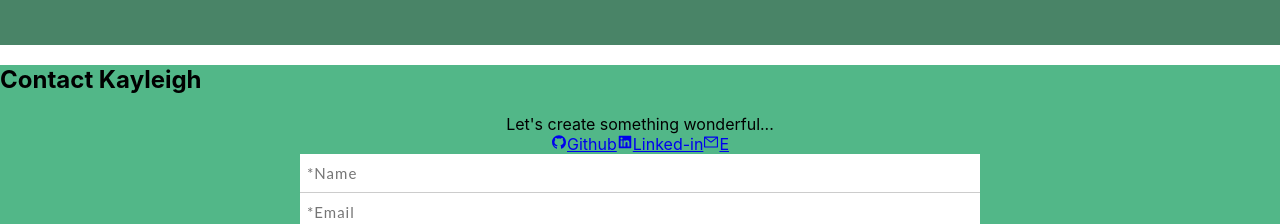
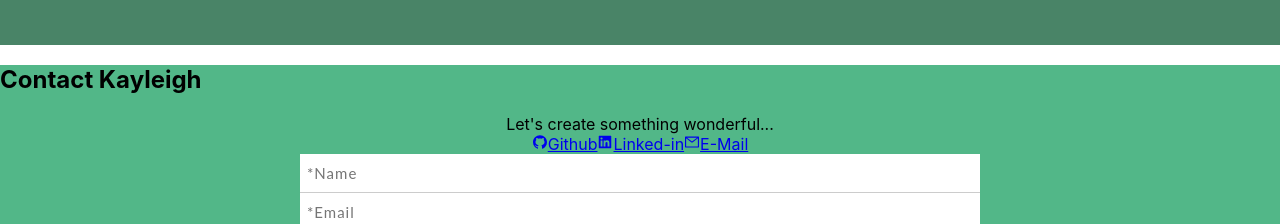
Before and after one commit to kayleighkat98/portfolio-client, a React (Create React App) app: page / in a window 1280 px wide. Shown: the part 1520-1744 px from the top of the page. Built offline with nearby package versions, Linux system fonts and the light colour scheme; a web font is replaced by a local one.

Commit message:
update contact component

```diff
--- a/src/components/Contact.js
+++ b/src/components/Contact.js
@@ -11,18 +11,16 @@ class Contact extends Component {
                 <h2>Contact Kayleigh</h2>
                 <div className='center'>
                     <section>
-                    <p>Let's create something wonderful...</p>
+                        <p>Let's create something wonderful...</p>
 
-                    <a href="https://github.com/kayleighkat98" rel='noreferrer' target="_blank"><AiFillGithub className ='icon github'/>Github</a>
+                        <a href="https://github.com/kayleighkat98" rel='noreferrer' target="_blank"><AiFillGithub className ='icon github'/>Github</a>
 
-                    <a href="https://www.linkedin.com/in/kayleigh-young-064191ab/" rel='noreferrer' target="_blank"><AiFillLinkedin className='icon linked-in'/>Linked-in</a>
+                        <a href="https://www.linkedin.com/in/kayleigh-young-064191ab/" rel='noreferrer' target="_blank"><AiFillLinkedin className='icon linked-in'/>Linked-in</a>
 
-                    <a href="mailto:kyoung.communications@gmail.com" rel='noreferrer' target="_blank"><AiOutlineMail className='icon email'/>E</a>
-
+                        <a href="mailto:kyoung.communications@gmail.com" rel='noreferrer' target="_blank"><AiOutlineMail className='icon email'/>E-Mail</a>
                     </section>
 
-                    <section>
-                    <div className="item">
+                    <section className="item">
                         <form action="https://formspree.io/moqknbgv" target="_blank" method="POST">
                             <label htmlFor="user-name"></label>
                             <input id="user-name" type="text" name="name" placeholder="*Name"/>
@@ -41,8 +39,6 @@ class Contact extends Component {
                             title='google-map' src="https://www.google.com/maps/embed?pb=!1m18!1m12!1m3!1d429176.3306906786!2d-97.01173099781205!3d32.820352497037!2m3!1f0!2f0!3f0!3m2!1i1024!2i768!4f13.1!3m3!1m2!1s0x864c19f77b45974b%3A0xb9ec9ba4f647678f!2sDallas%2C%20TX!5e0!3m2!1sen!2sus!4v1588618332011!5m2!1sen!2sus"
                         >
                         </iframe>
-                    </div>
-
                     </section>
                 </div>
             </div>
```
